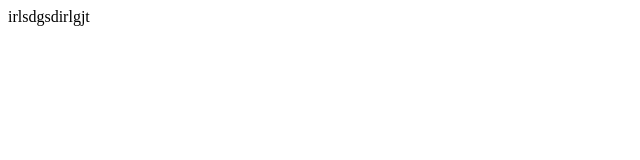
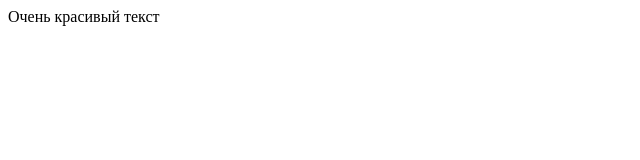
Before and after one commit to Oleg1273/Oleg1273.github.io, a plain HTML site: page index.html in a window 1280 px wide. Shown: the full height of the page, 0-640 px from the left. Drawn offline with Linux system fonts and the light colour scheme.

Commit message:
Очень важное изменение

```diff
--- a/index.html
+++ b/index.html
@@ -5,6 +5,6 @@
     <title>Document</title>
 </head>
 <body>
-irlsdgsdirlgjt
+Очень красивый текст
 </body>
 </html>
```
